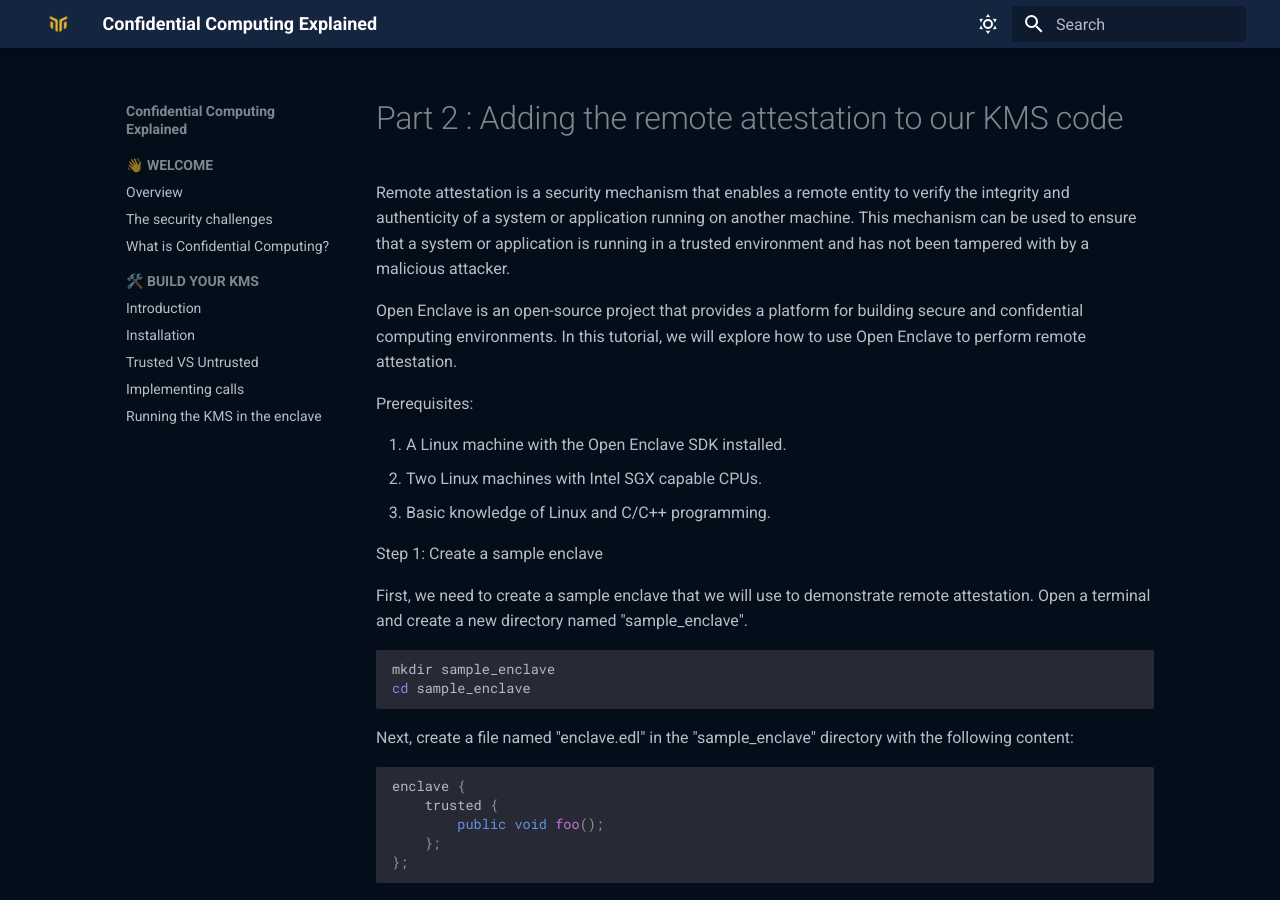
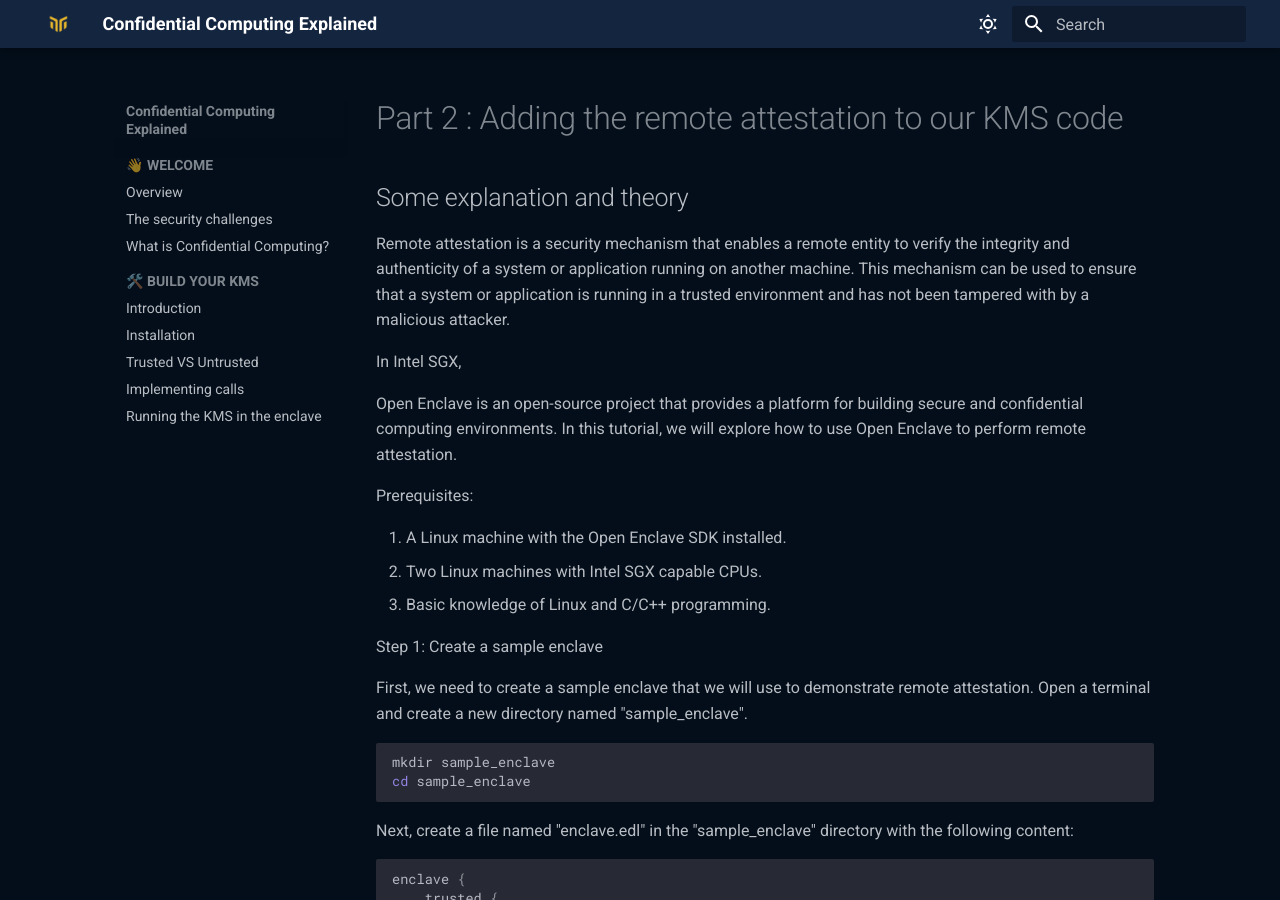
Before and after one commit to mithril-security/Confidential_Computing_Explained, an MkDocs documentation site: the page built from docs/docs/build-your-kms/part_2.md, in a window 1280 px wide and 900 px high. Built offline with MkDocs 1.6.1 and Material for MkDocs 9.7.7, drawn with Linux system fonts in a browser that asks for light colours; comment, search, counter and statistics services are not loaded.

Commit message:
part 2 initial

```diff
--- a/docs/docs/build-your-kms/part_2.md
+++ b/docs/docs/build-your-kms/part_2.md
@@ -1,6 +1,11 @@
 # Part 2 : Adding the remote attestation to our KMS code
 
+
+
+## Some explanation and theory
 Remote attestation is a security mechanism that enables a remote entity to verify the integrity and authenticity of a system or application running on another machine. This mechanism can be used to ensure that a system or application is running in a trusted environment and has not been tampered with by a malicious attacker.
+
+In Intel SGX,
 
 Open Enclave is an open-source project that provides a platform for building secure and confidential computing environments. In this tutorial, we will explore how to use Open Enclave to perform remote attestation.
 
```
